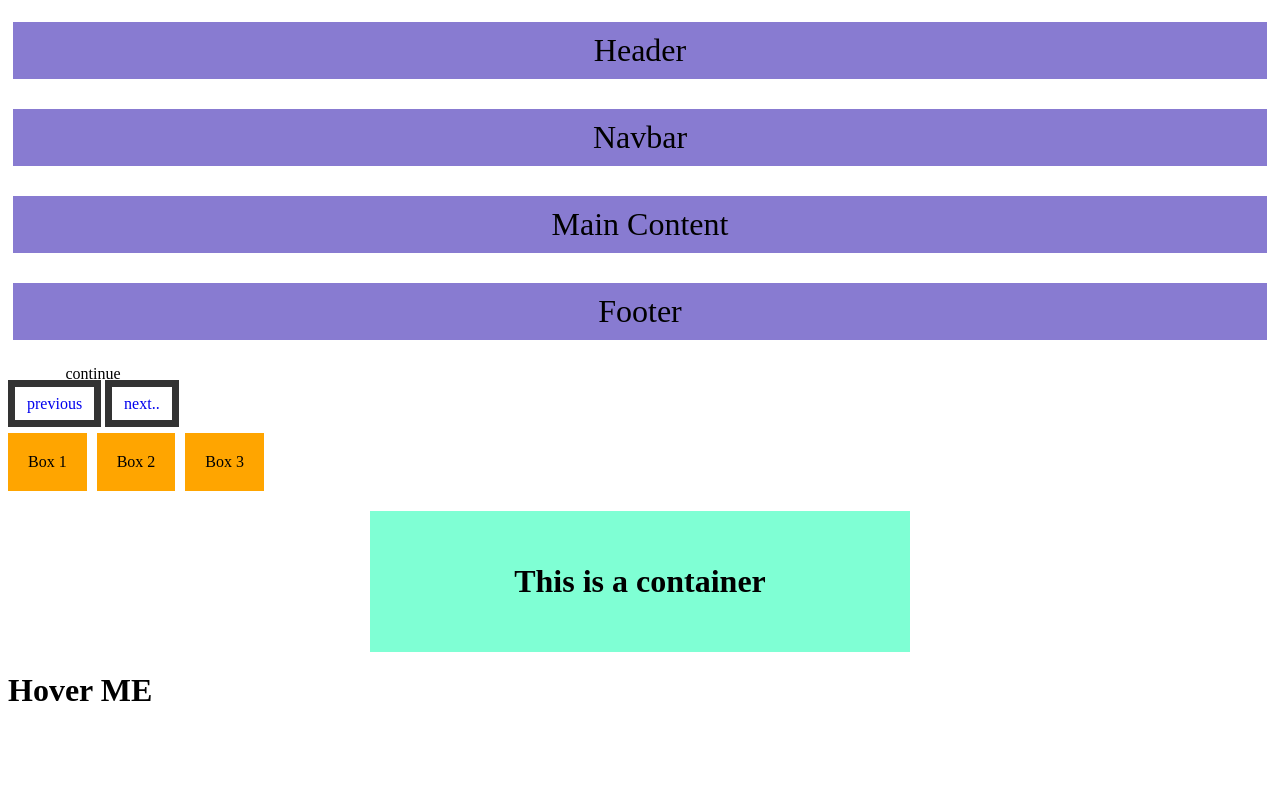
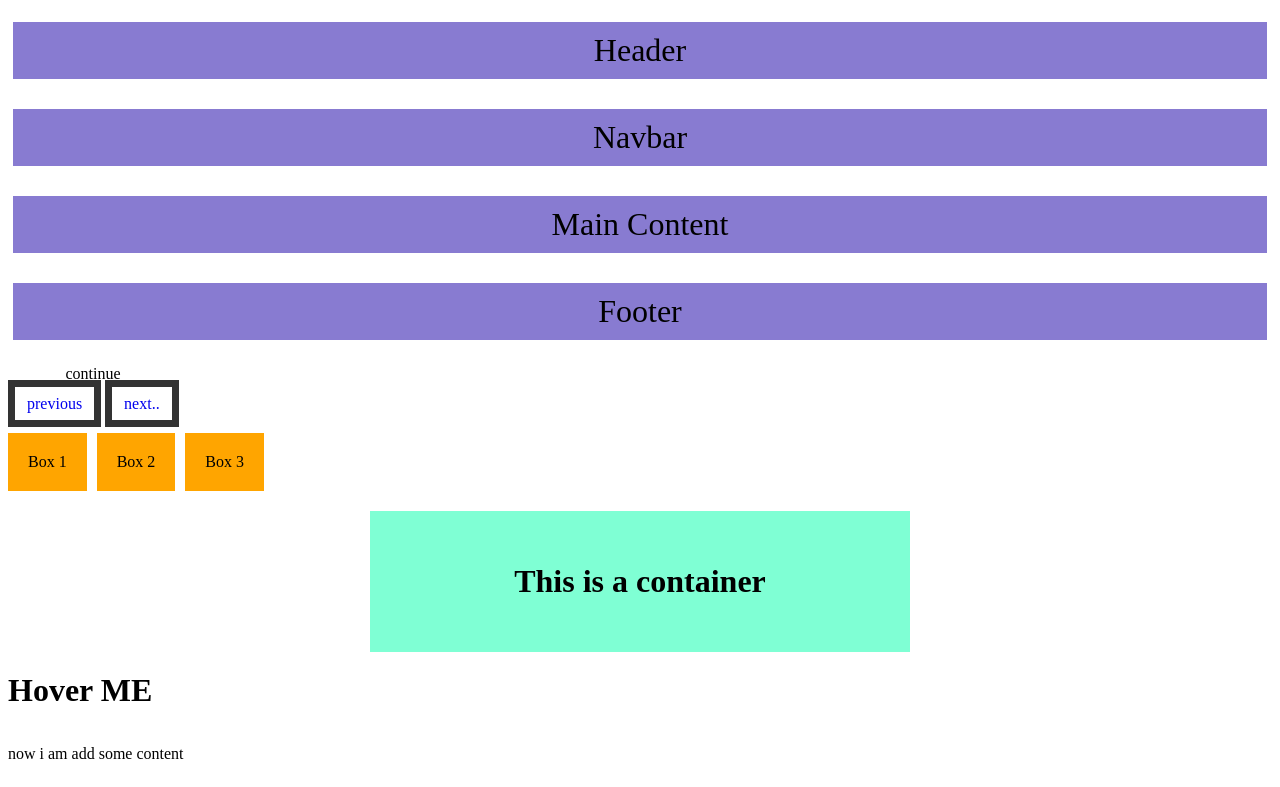
Before and after one commit to PalakVanjara/Html-css-Task, a plain HTML site: page index.html in a window 1280 px wide. Shown: the part 793-1580 px from the top of the page. Before the commit the page ends 1512 px from the top, so only its background shows below. Drawn offline with Linux system fonts and the light colour scheme.

Commit message:
add p tag

```diff
--- a/index.html
+++ b/index.html
@@ -95,5 +95,7 @@
         <span class="tooltiptext">Tooltip Text</span>
     </div>
 
+
+    <p>now i am add some content</p>
 </body>
 </html>
```
